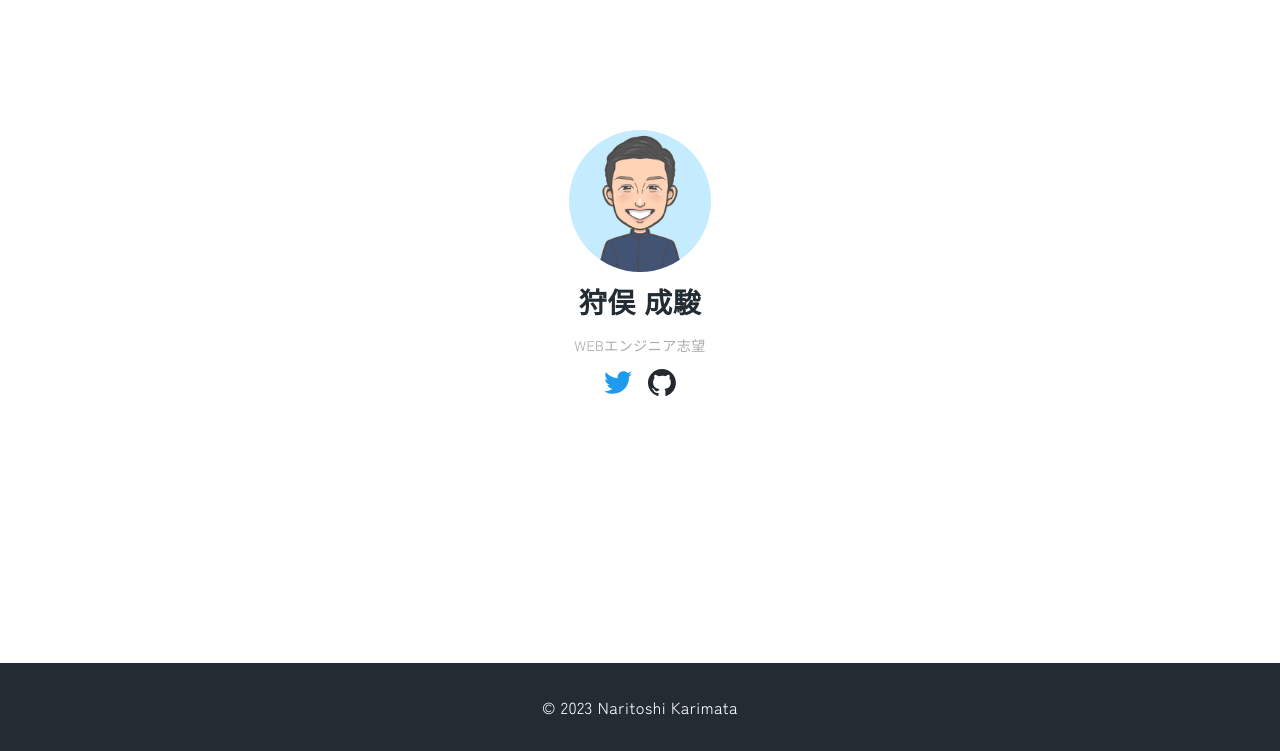
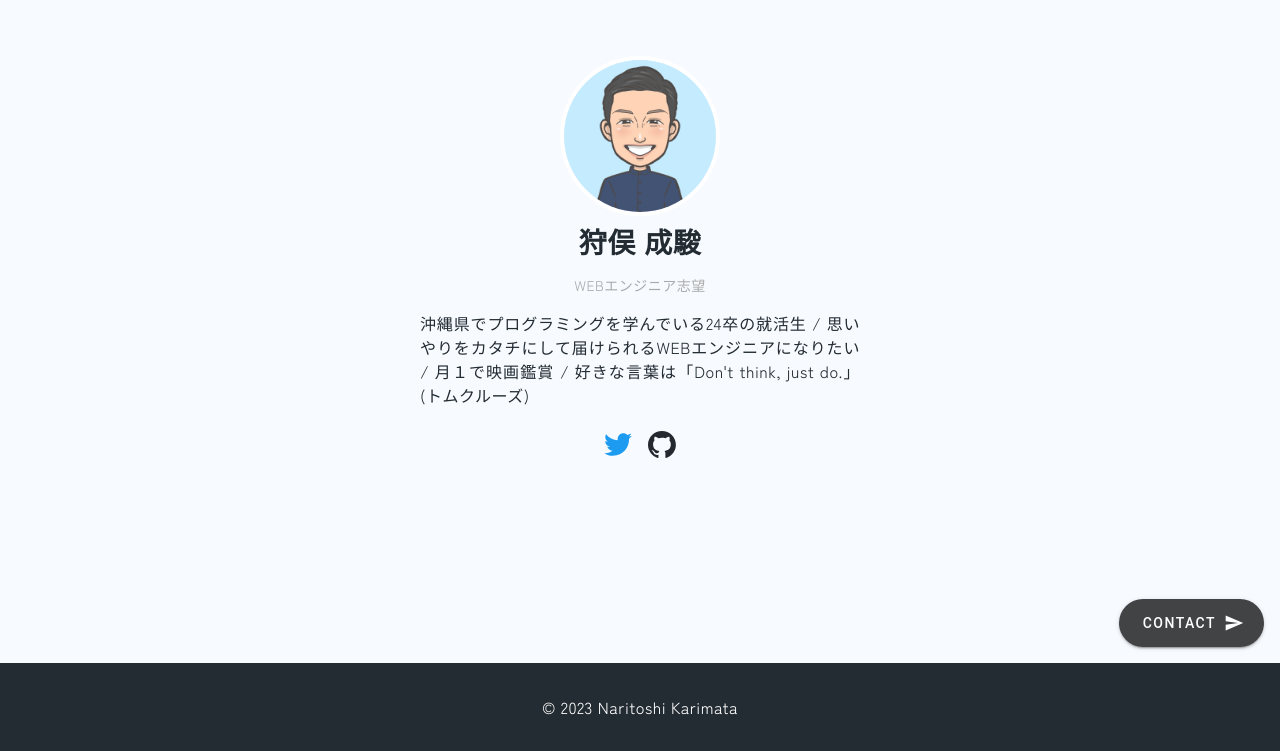
Before and after one commit to 1nary/portfolio, a Next.js app: page / in a window 1280 px wide. Shown: the part 137-888 px from the top of the page. Built offline with nearby package versions, Linux system fonts and the light colour scheme.

Commit message:
add profile詳細・コンタクトボタン

```diff
--- a/pages/index.js
+++ b/pages/index.js
@@ -1,13 +1,15 @@
 import Head from "next/head";
 import Image from "next/image";
 import styles from "../styles/Home.module.css";
-import { gray } from "@mui/material/colors";
 import logo from "../public/logo.jpg";
 import twitter from "../public/twitter.svg";
 import github from "../public/github.svg";
 import Link from "next/link";
 import { GITHUB, TWITTER } from "../config/constant";
-import { fontSize } from "@mui/system";
+import { Button } from "@mui/material";
+import EmailOutlinedIcon from "@mui/icons-material/EmailOutlined";
+import SendIcon from "@mui/icons-material/Send";
+import { BorderAllRounded } from "@mui/icons-material";
 
 export default function Home() {
   return (
@@ -19,26 +21,50 @@ export default function Home() {
       </Head>
 
       <main className={styles.main}>
+        <div className={styles.top}>
           <div>
             <Image
               style={{ borderRadius: "999px", border: "4px solid #fff" }}
-            width={150}
+              width={160}
               src={logo}
               alt="logo"
             />
           </div>
-        <div>
-          <h1 className={styles.name}>狩俣 成駿</h1>
-          <p className={styles.subtext}>WEBエンジニア志望</p>
+          <div className={styles.profile}>
+            <h1 className={styles.profile_name}>狩俣 成駿</h1>
+            <p className={styles.profile_job}>WEBエンジニア志望</p>
+            <p className={styles.profile_description}>
+              沖縄県でプログラミングを学んでいる24卒の就活生 /
+              思いやりをカタチにして届けられるWEBエンジニアになりたい /
+              月１で映画鑑賞 / 好きな言葉は「Don&apos;t think, just
+              do.」(トムクルーズ)
+            </p>
           </div>
           <div className={styles.social}>
-          <Link href={TWITTER} target='_blank' rel="noopener noreferrer">
+            <Link href={TWITTER} target="_blank" rel="noopener noreferrer">
               <Image width={28} src={twitter} alt="logo" />
             </Link>
-          <Link href={GITHUB} target='_blank' rel="noopener noreferrer">
+            <Link href={GITHUB} target="_blank" rel="noopener noreferrer">
               <Image width={28} src={github} alt="logo" />
             </Link>
           </div>
+        </div>
+        <Button
+          sx={{
+            padding: "12px 24px",
+            borderRadius: 10,
+            letterSpacing: 1.5,
+            backgroundColor: "#414345",
+            "&:hover": { backgroundColor: "425372", transition: ".3s" },
+            position: "absolute",
+            bottom: 16,
+            right: 16,
+          }}
+          variant="contained"
+          endIcon={<SendIcon />}
+        >
+          CONTACT
+        </Button>
       </main>
 
       <footer className={styles.footer}>
--- a/styles/Home.module.css
+++ b/styles/Home.module.css
@@ -12,6 +12,11 @@
   align-items: center;
   text-align: center;
   color: #232B33;
+  position: relative;
+}
+
+.top  {
+  max-width: 440px;
 }
 
 .social {
@@ -19,17 +24,28 @@
   justify-content: space-between;
   align-items: center;
   width: 72px;
+  margin: 0 auto;
+  padding: 8px 0;
 }
 
-.name {
+.social > a:hover {
+  opacity: .6;
+  transition: .5s;
+}
+
+.profile_name {
   font-size: 28px;
   font-weight: 600;
   margin: 0;
 }
 
-.subtext {
+.profile_job {
   font-size: 14px;
   color: #aaa;
+}
+
+.profile_description {
+  text-align: justify;
 }
 
 .footer {
@@ -51,79 +67,10 @@
   flex-grow: 1;
 }
 
-.title a {
-  color: #0070f3;
-  text-decoration: none;
-}
-
-.title a:hover,
-.title a:focus,
-.title a:active {
-  text-decoration: underline;
-}
-
-.title {
-  margin: 0;
-  line-height: 1.15;
-  font-size: 4rem;
-}
-
-.title,
-.description {
-  text-align: center;
-}
-
 .description {
   margin: 4rem 0;
   line-height: 1.5;
   font-size: 1.5rem;
-}
-
-.code {
-  background: #fafafa;
-  border-radius: 5px;
-  padding: 0.75rem;
-  font-size: 1.1rem;
-  font-family: Menlo, Monaco, Lucida Console, Liberation Mono, DejaVu Sans Mono,
-    Bitstream Vera Sans Mono, Courier New, monospace;
-}
-
-.grid {
-  display: flex;
-  align-items: center;
-  justify-content: center;
-  flex-wrap: wrap;
-  max-width: 800px;
-}
-
-.card {
-  margin: 1rem;
-  padding: 1.5rem;
-  text-align: left;
-  color: inherit;
-  text-decoration: none;
-  border: 1px solid #eaeaea;
-  border-radius: 10px;
-  transition: color 0.15s ease, border-color 0.15s ease;
-  max-width: 300px;
-}
-
-.card:hover,
-.card:focus,
-.card:active {
-  color: #0070f3;
-  border-color: #0070f3;
-}
-
-.card h2 {
-  margin: 0 0 1rem 0;
-  font-size: 1.5rem;
-}
-
-.card p {
-  margin: 0;
-  font-size: 1.25rem;
-  line-height: 1.5;
 }
 
 .logo {
--- a/styles/globals.css
+++ b/styles/globals.css
@@ -6,6 +6,7 @@ body {
   margin: 0;
   font-family: 'Zen Kaku Gothic New', sans-serif;
   letter-spacing: .5px;
+  background-color: #f7fbff;
 }
 
 a {
```
Lines whose indentation alone changed are shown as unchanged.
